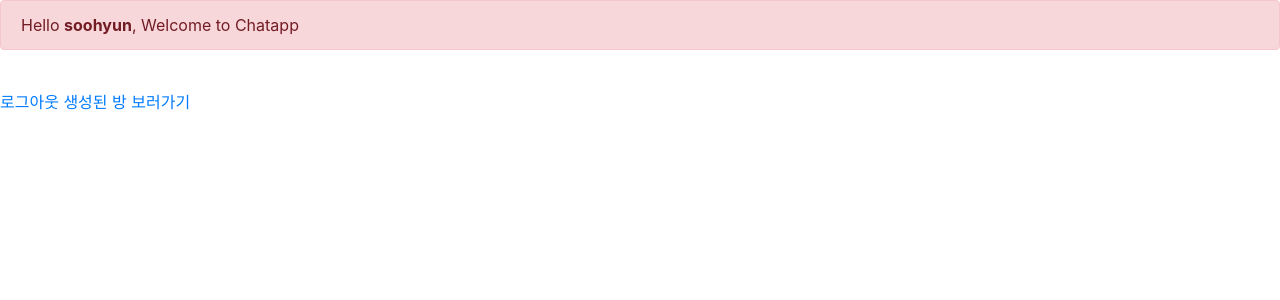
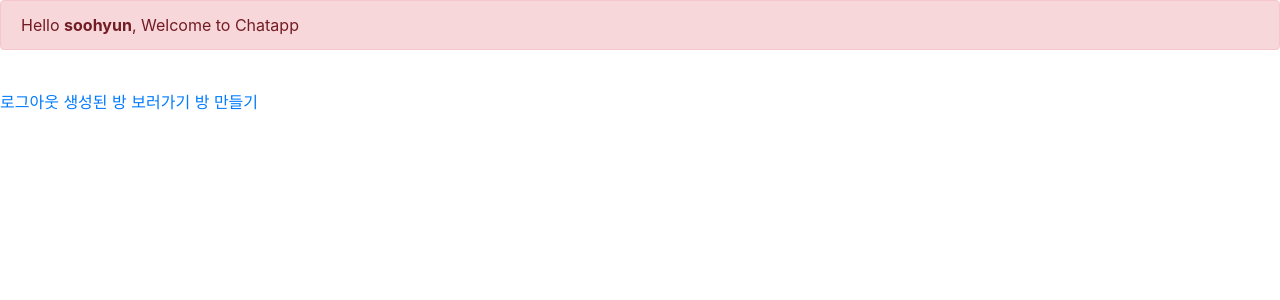
Before and after one commit to soozzang/chat_proj, a Django app: page / in a window 1280 px wide. Shown: the top 300 px of the page. Run offline with Django 4.2, Linux system fonts and the light colour scheme; a user stored in the database is signed in.

Commit message:
방 만들기 버튼 및 db초기화

```diff
--- a/templates/index.html
+++ b/templates/index.html
@@ -7,6 +7,7 @@
 
 <a href="{% url 'chats:logout' %}">로그아웃</a>
 <a href="{% url 'chats:room_list' %}">생성된 방 보러가기</a>
+<a href="{% url 'chats:room_create' %}">방 만들기</a>
 {% else %}
 
 <a href="{% url 'chats:signup' %}">회원가입</a>
```
